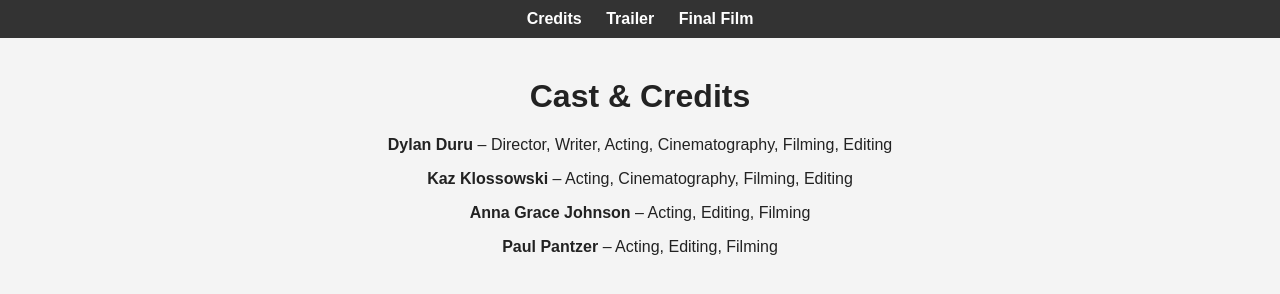
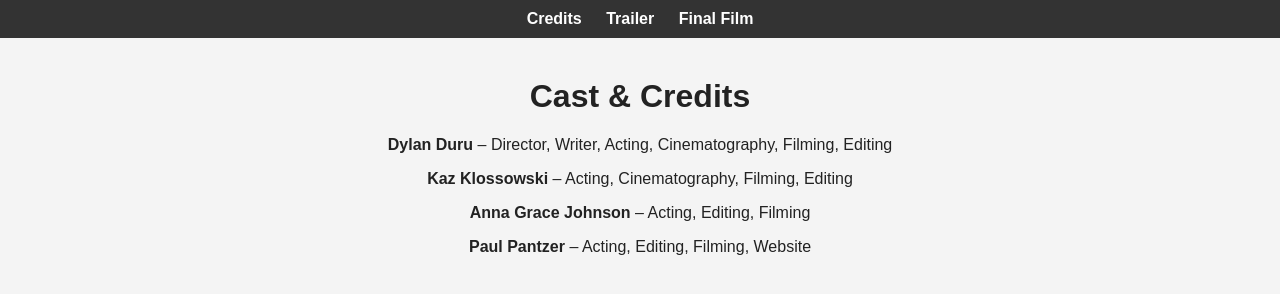
Before and after one commit to Pwpantzer/Pwpantzer.github.io, a plain HTML site: page index.html in a window 1280 px wide. Drawn offline with Linux system fonts and the light colour scheme.

Commit message:
update credits

```diff
--- a/index.html
+++ b/index.html
@@ -18,7 +18,7 @@
     <p><strong>Dylan Duru</strong> – Director, Writer, Acting, Cinematography, Filming, Editing</p>
     <p><strong>Kaz Klossowski</strong> – Acting, Cinematography, Filming, Editing</p>
     <p><strong>Anna Grace Johnson</strong> – Acting, Editing, Filming</p>
-    <p><strong>Paul Pantzer</strong> – Acting, Editing, Filming</p>
+    <p><strong>Paul Pantzer</strong> – Acting, Editing, Filming, Website</p>
   </div>
 
 </body>
```
